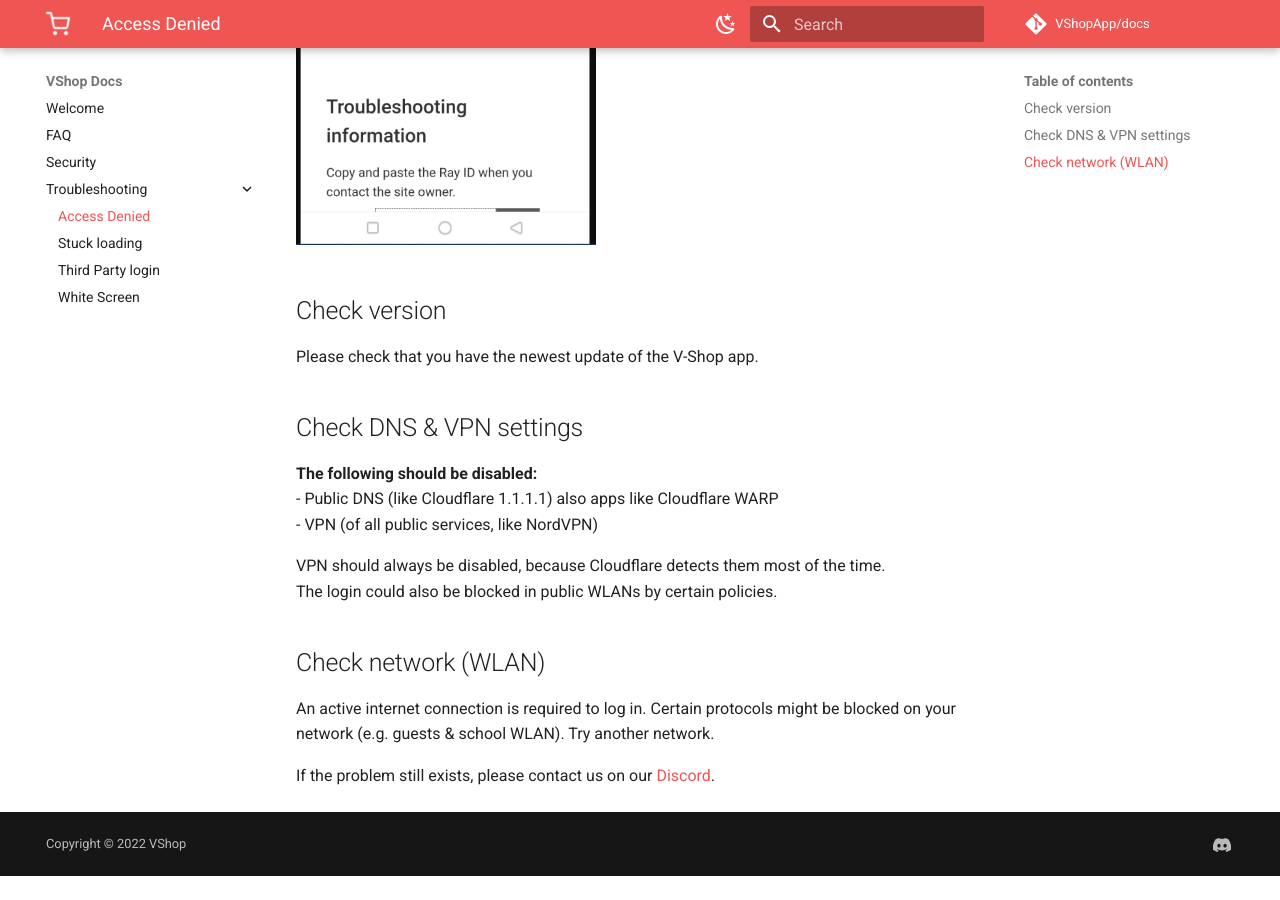
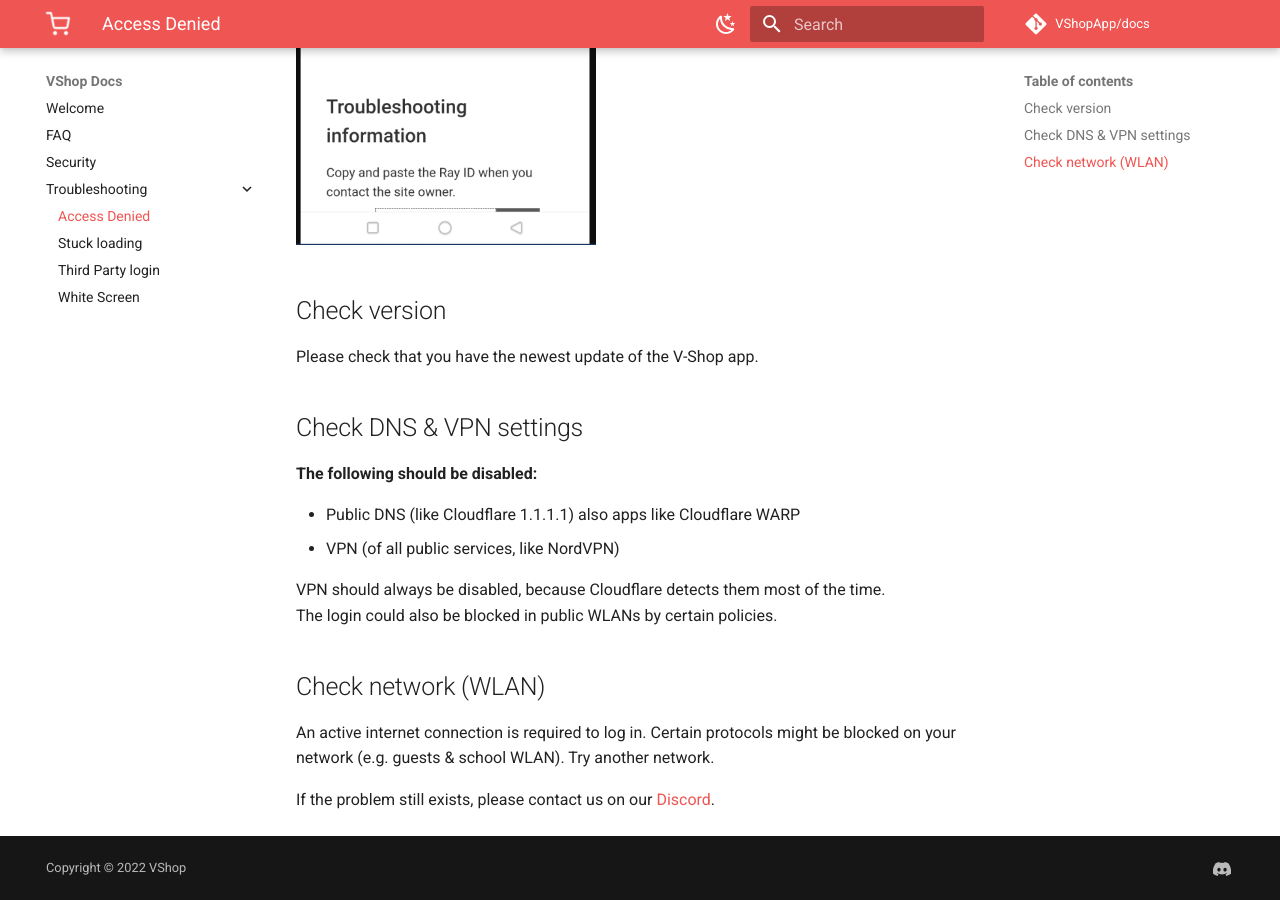
Before and after one commit to VShopApp/docs, an MkDocs documentation site: the page built from docs/Troubleshooting/Access_Denied.md, in a window 1280 px wide and 900 px high, scrolled down 579 px. Built offline with MkDocs 1.6.1 and Material for MkDocs 9.7.7, drawn with Linux system fonts in a browser that asks for light colours; comment, search, counter and statistics services are not loaded; before the commit the page ends 1455 px from its top, so only the background shows below that.

```diff
--- a/docs/Troubleshooting/Access_Denied.md
+++ b/docs/Troubleshooting/Access_Denied.md
@@ -8,7 +8,8 @@ Please check that you have the newest update of the V-Shop app.
 
 ## Check DNS & VPN settings
 **The following should be disabled:**<br/>
-- Public DNS (like Cloudflare 1.1.1.1) also apps like Cloudflare WARP<br/>
+
+- Public DNS (like Cloudflare 1.1.1.1) also apps like Cloudflare WARP
 - VPN (of all public services, like NordVPN)
 
 VPN should always be disabled, because Cloudflare detects them most of the time.<br/>
--- a/mkdocs.yml
+++ b/mkdocs.yml
@@ -33,8 +33,8 @@ markdown_extensions:
   - admonition
   - pymdownx.details
   - pymdownx.superfences
-  - def_list
   - attr_list
   - md_in_html
-pymdownx.tasklist:
-  custom_checkbox: true
+  - def_list
+  - pymdownx.tasklist:
+      custom_checkbox: true
```
